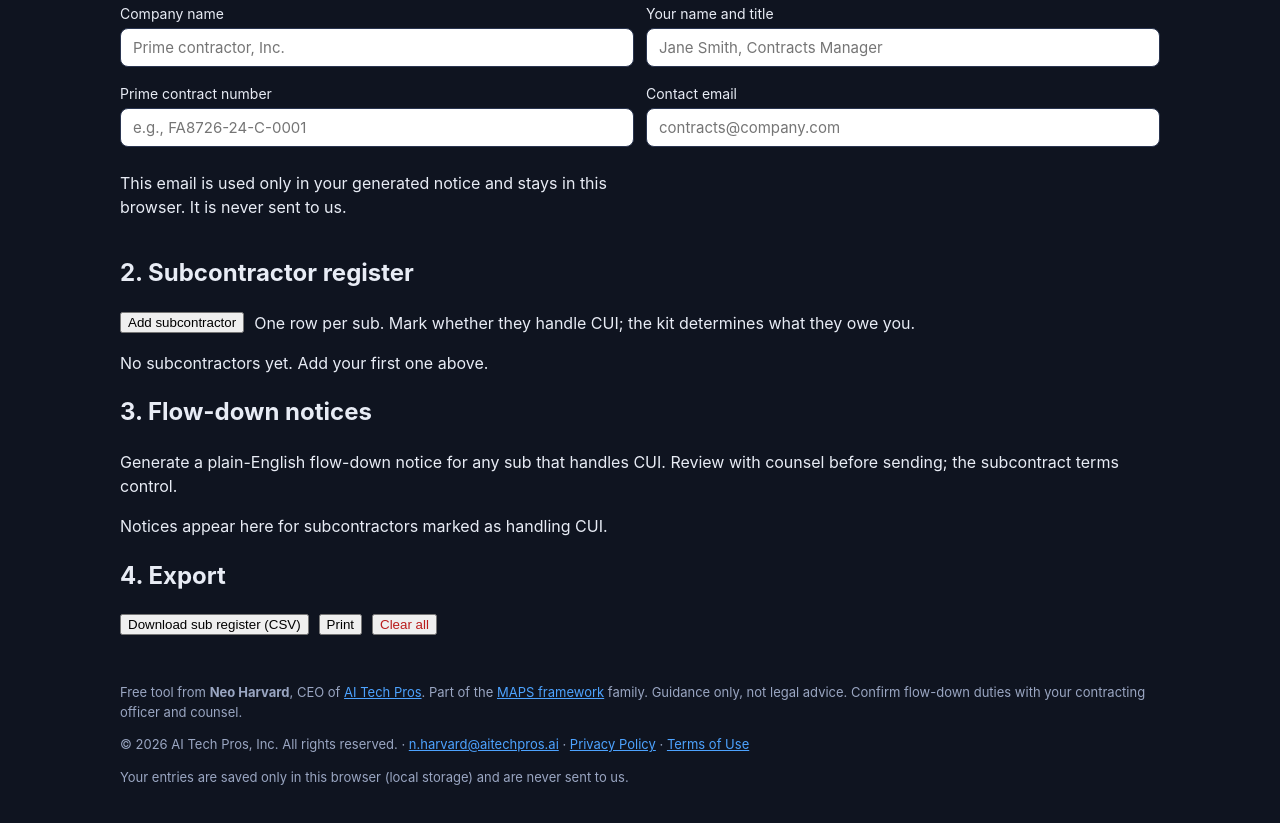
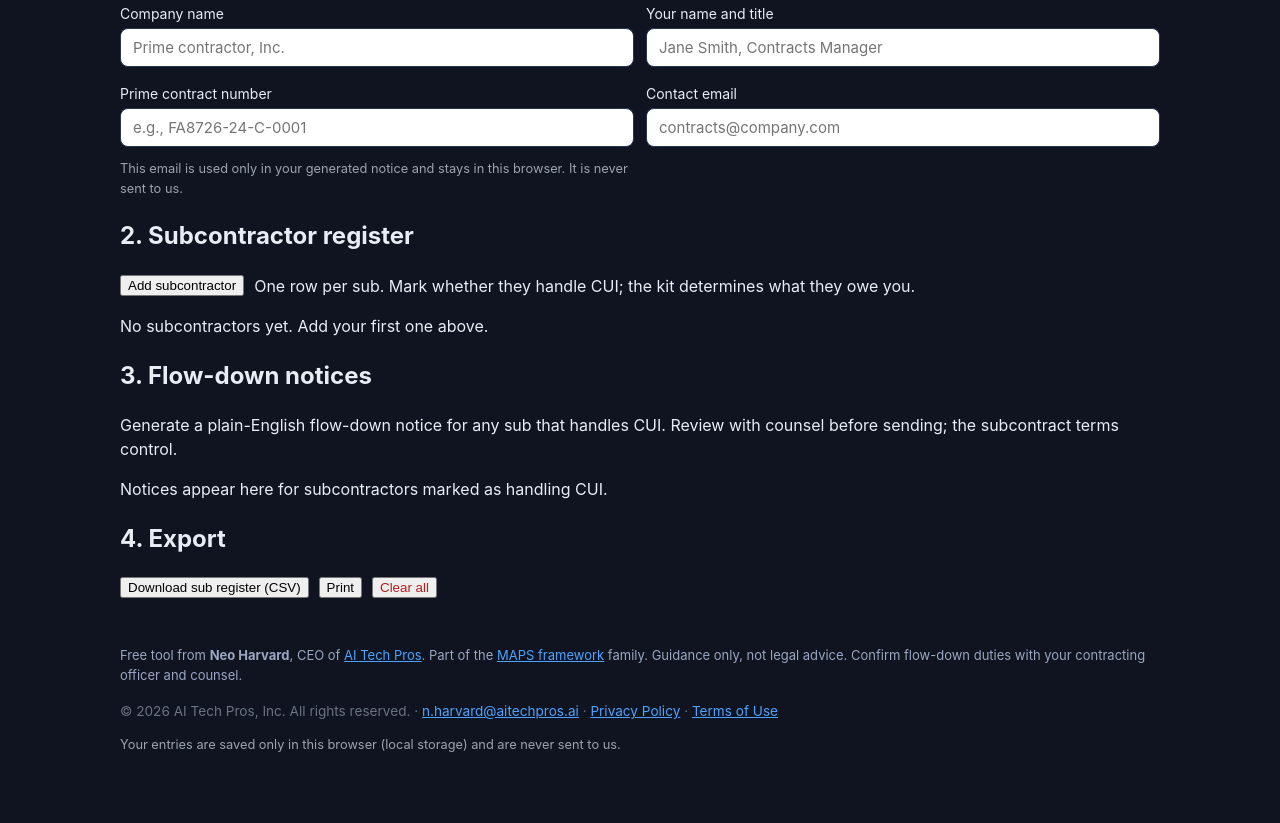
Before and after one commit to nehemiah313/flowdown-kit, a plain HTML site: page index.html in a window 1280 px wide. Shown: the part 363-1186 px from the top of the page. Drawn offline with Linux system fonts and the light colour scheme.

Commit message:
Compliance: footer CSS classes

```diff
--- a/styles.css
+++ b/styles.css
@@ -221,3 +221,8 @@
   .top .sub, .row, footer, #printBtn, #resetAll, .linklike { display: none; }
   .sub { break-inside: avoid; }
 }
+
+.fld-note{font-size:.8rem;color:#9ca3af;margin:.3rem 0 0}
+
+.legal-line{margin-top:1rem;font-size:.85rem;color:#6b7280}
+.storage-note{font-size:.8rem;color:#9ca3af;margin-top:.4rem}
```
